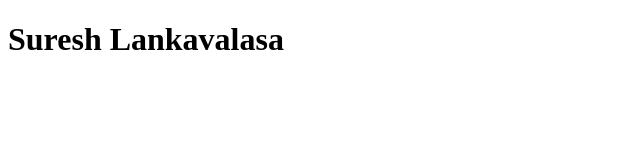
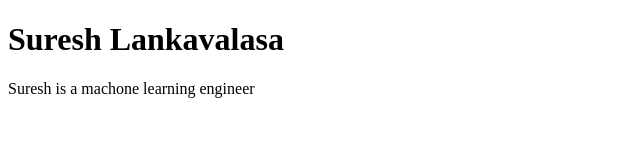
Before and after one commit to LankavalasaSuresh/my-portfolio, a plain HTML site: page index.html in a window 1280 px wide. Shown: the whole page, without its empty margins (0-640 px from the left). Drawn offline with Linux system fonts and the light colour scheme.

Commit message:
update index.html

```diff
--- a/index.html
+++ b/index.html
@@ -8,6 +8,9 @@
 </head>
 <body>
     <h1>Suresh Lankavalasa</h1>
+    <p>
+        Suresh is a machone learning engineer
+    </p>
 
 </body>
 </html>
```
